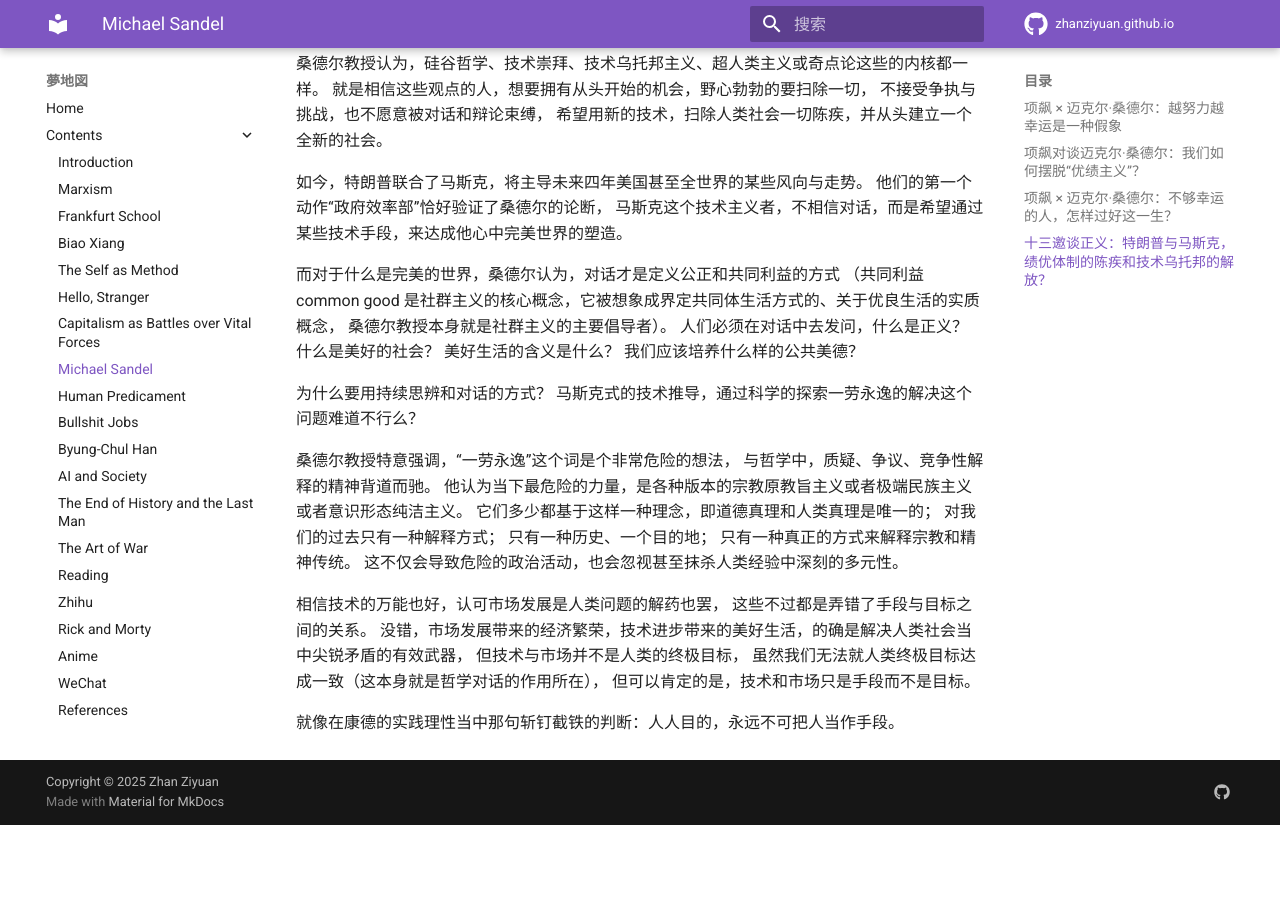
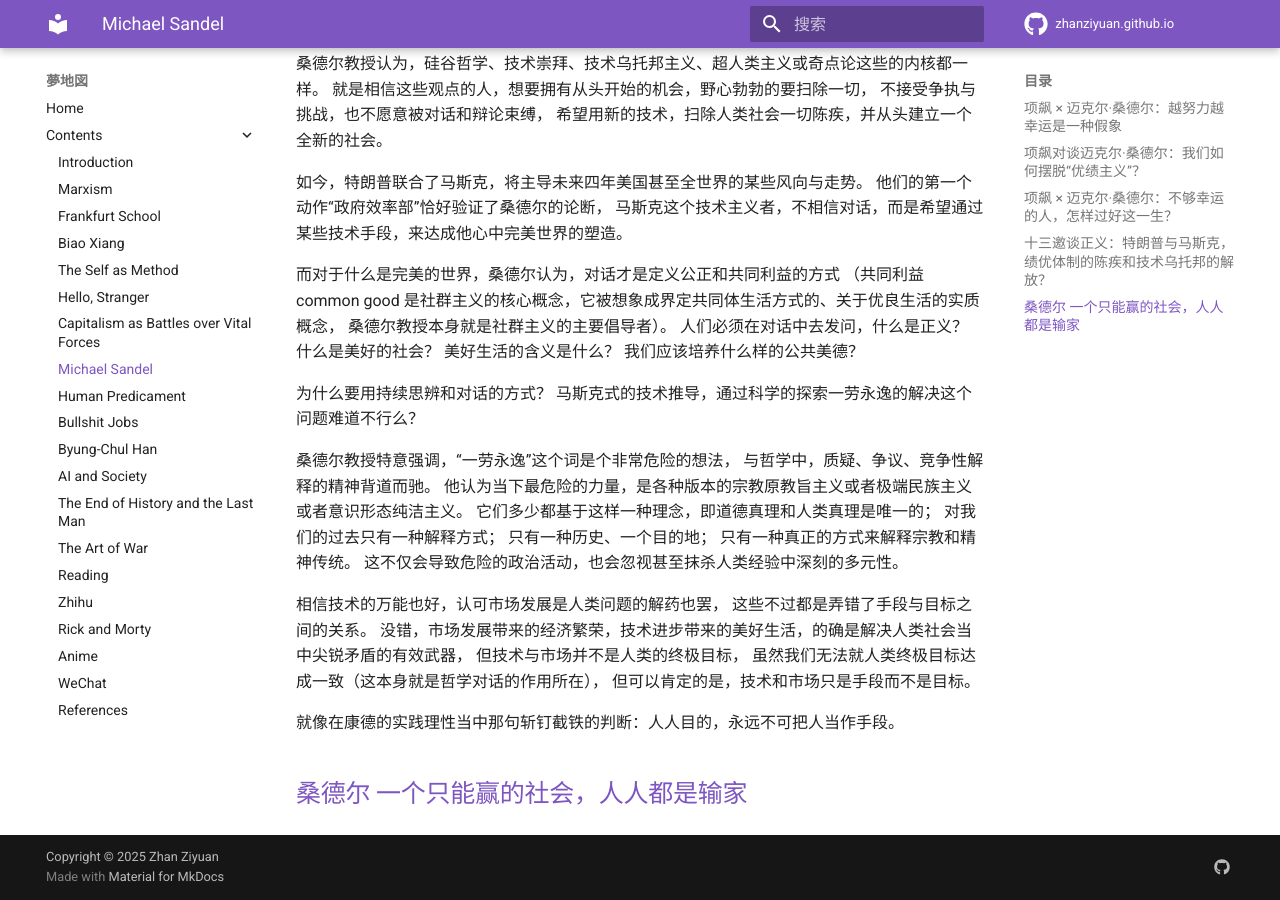
Before and after one commit to ZhanZiyuan/zhanziyuan.github.io, an MkDocs documentation site: the page built from docs/michael_sandel.md, in a window 1280 px wide and 900 px high, scrolled down 1140 px. Built offline with MkDocs 1.6.1 and Material for MkDocs 9.7.7, drawn with Linux system fonts in a browser that asks for light colours; comment, search, counter and statistics services are not loaded; before the commit the page ends 1965 px from its top, so only the background shows below that.

Commit message:
Updated `michael_sandel.md`.
- Updated `michael_sandel.md`.

```diff
--- a/docs/michael_sandel.md
+++ b/docs/michael_sandel.md
@@ -82,3 +82,5 @@
 但可以肯定的是，技术和市场只是手段而不是目标。
 
 就像在康德的实践理性当中那句斩钉截铁的判断：人人目的，永远不可把人当作手段。
+
+## [桑德尔 一个只能赢的社会，人人都是输家](https://zhuanlan.zhihu.com/p/1904099833578498009)
```
